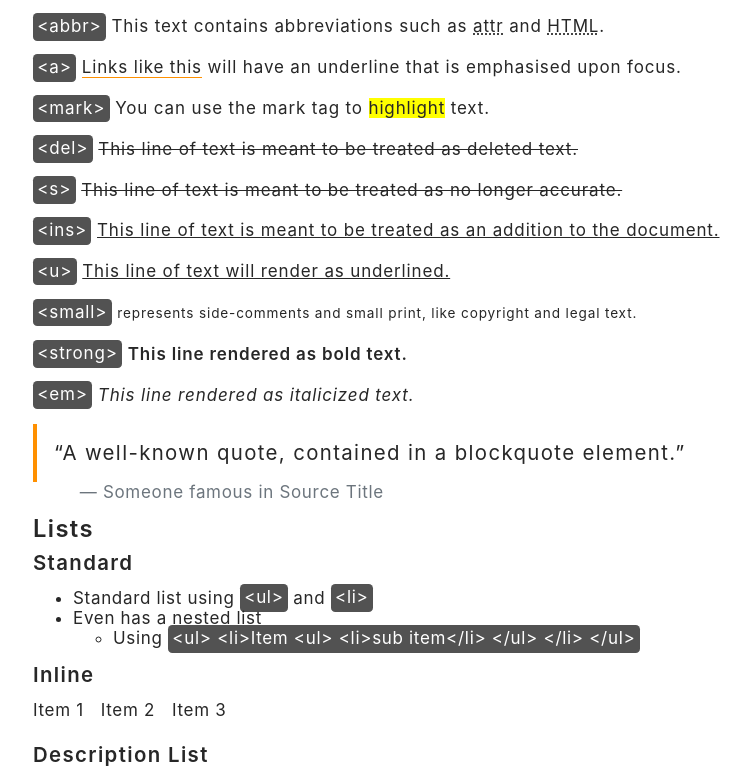
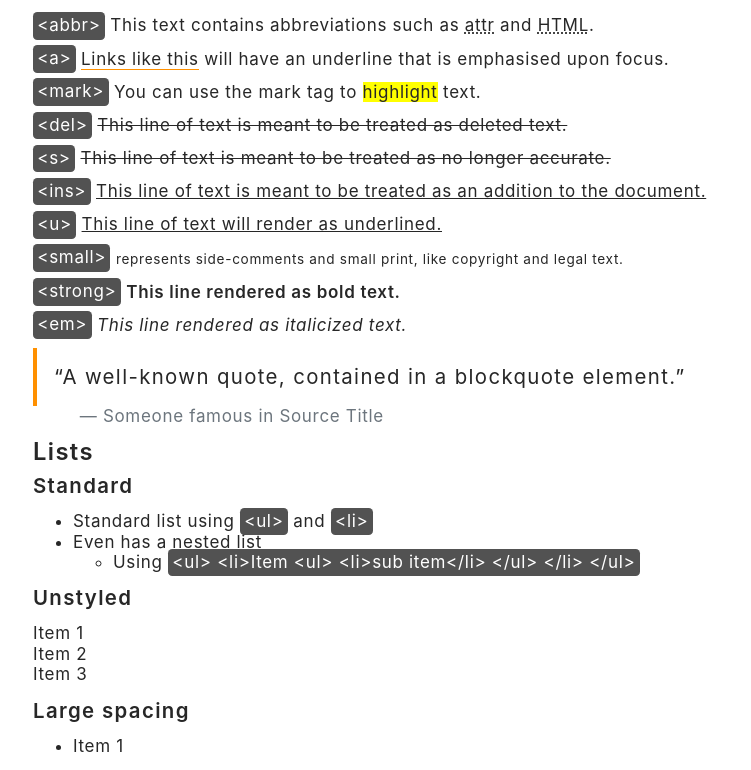
Before and after one commit to jondeaves/jondeaves, a Next.js app: page /typography in a window 1280 px wide. Shown: the part 640-1410 px from the top of the page, without its empty margins (161-912 px from the left). Built offline with nearby package versions, Linux system fonts and the light colour scheme.

Commit message:
style: extra list styles

```diff
--- a/pages/typography.tsx
+++ b/pages/typography.tsx
@@ -41,55 +41,59 @@ const Typography: NextPage = () => {
           recusandae non voluptas debitis ad accusamus suscipit!
         </p>
 
-        <p>
+        <ul className="unstyled large">
+          <li>
             <code>&lt;abbr&gt;</code> This text contains abbreviations such as{" "}
             <abbr title="attribute">attr</abbr> and{" "}
             <abbr title="HyperText Markup Language">HTML</abbr>.
-        </p>
-
-        <p id="links">
+          </li>
+          <li>
             <code>&lt;a&gt;</code> <a href="#link">Links like this</a> will have
             an underline that is emphasised upon focus.
-        </p>
-        <p>
+          </li>
+
+          <li>
             <code>&lt;mark&gt;</code> You can use the mark tag to{" "}
             <mark>highlight</mark> text.
-        </p>
-        <p>
+          </li>
+          <li>
             <code>&lt;del&gt;</code>{" "}
             <del>This line of text is meant to be treated as deleted text.</del>
-        </p>
-        <p>
+          </li>
+          <li>
             <code>&lt;s&gt;</code>{" "}
-          <s>This line of text is meant to be treated as no longer accurate.</s>
-        </p>
-        <p>
+            <s>
+              This line of text is meant to be treated as no longer accurate.
+            </s>
+          </li>
+          <li>
             <code>&lt;ins&gt;</code>{" "}
             <ins>
               This line of text is meant to be treated as an addition to the
               document.
             </ins>
-        </p>
-        <p>
+          </li>
+          <li>
             <code>&lt;u&gt;</code>{" "}
             <u>This line of text will render as underlined.</u>
-        </p>
-        <p>
+          </li>
+          <li>
             <code>&lt;small&gt;</code>{" "}
             <small>
               represents side-comments and small print, like copyright and legal
               text.
             </small>
-        </p>
-        <p>
+          </li>
+          <li>
             <code>&lt;strong&gt;</code>{" "}
             <strong>This line rendered as bold text.</strong>
-        </p>
-        <p>
+          </li>
+          <li>
             <code>&lt;em&gt;</code>{" "}
             <em>This line rendered as italicized text.</em>
-        </p>
+          </li>
 
+          <li>
             <figure>
               <blockquote aria-describedby="quotedesc">
                 <p>
@@ -101,6 +105,8 @@ const Typography: NextPage = () => {
                 Someone famous in <cite title="Source Title">Source Title</cite>
               </figcaption>
             </figure>
+          </li>
+        </ul>
 
         <h3>Lists</h3>
         <h4>Standard</h4>
@@ -121,6 +127,20 @@ const Typography: NextPage = () => {
               </li>
             </ul>
           </li>
+        </ul>
+
+        <h4>Unstyled</h4>
+        <ul className="unstyled">
+          <li>Item 1</li>
+          <li>Item 2</li>
+          <li>Item 3</li>
+        </ul>
+
+        <h4>Large spacing</h4>
+        <ul className="large">
+          <li>Item 1</li>
+          <li>Item 2</li>
+          <li>Item 3</li>
         </ul>
 
         <h4>Inline</h4>
--- a/styles/globals.css
+++ b/styles/globals.css
@@ -217,8 +217,16 @@ ul ul {
   margin-block-end: 0px;
 }
 
+ul.unstyled {
+  list-style: none;
+  padding: 0;
+}
+
+ul.large li {
+  margin-bottom: 0.75rem;
+}
+
 ul.inline {
-  /* margin: 0; */
   padding: 0;
 }
 
```
Lines whose indentation alone changed are shown as unchanged.
